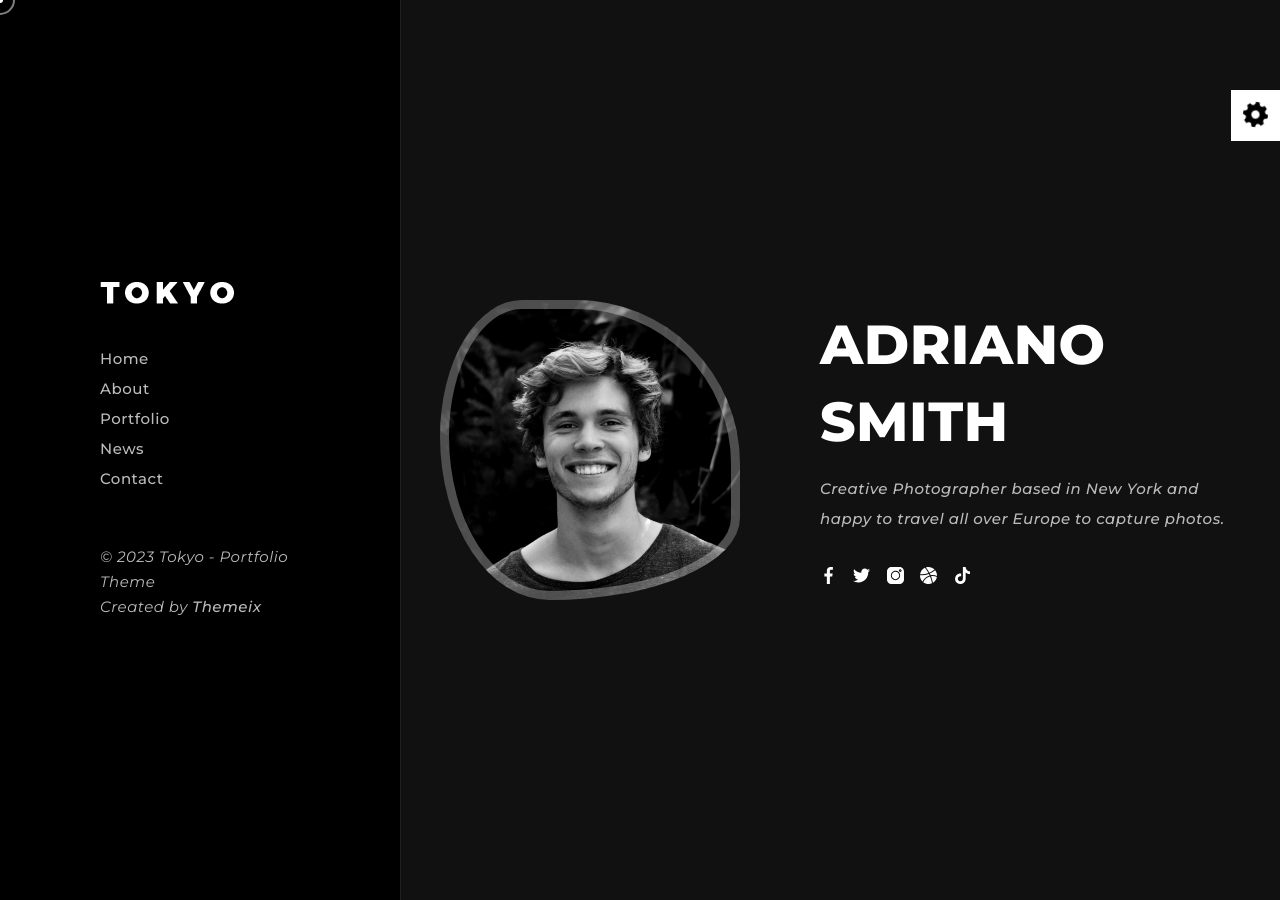
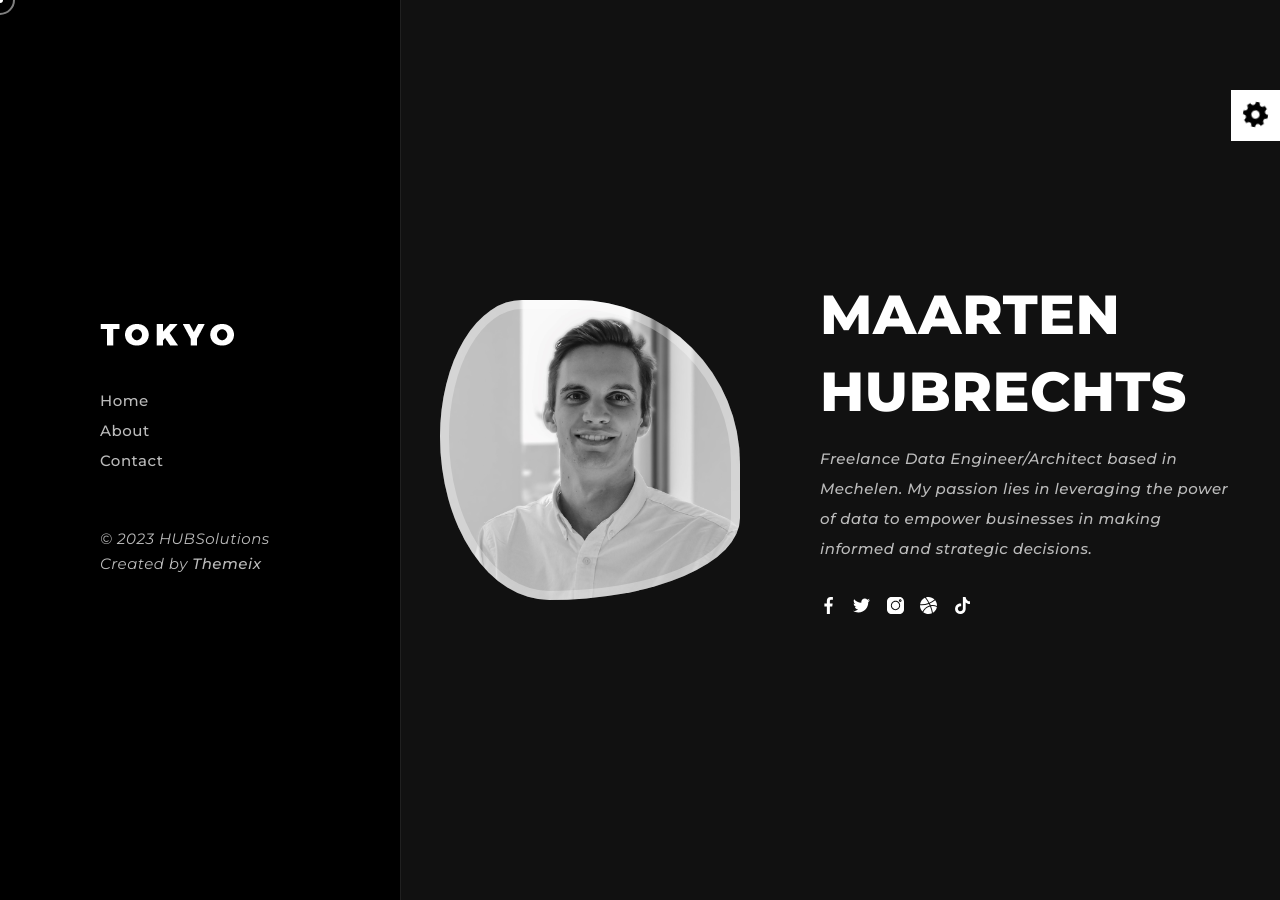
Before and after one commit to MaartenHubrechts/hubsolutions, a Jekyll site: the page built from index.html, in a window 1280 px wide. Built offline with Jekyll 4.4.1, drawn with Linux system fonts in a browser that asks for light colours.

Commit message:
change basic info index page

```diff
--- a/_config.yml
+++ b/_config.yml
@@ -7,17 +7,18 @@
 ####################################################
 
 # Site settings
-title: "Tokyo - Portfolio Theme"
-email: "themeix@gmail.com"
+title: "HUBSolutions"
+email: "maarten.hubrechts@hotmail.com"
 baseurl: "" # the subpath of your site, e.g. /blog
 # url: "" # the base hostname & protocol for your site, e.g. http://example.com
 logo: /assets/images/header-brand.png
-description: "Tokyo is a responsive Jekyll template for your personal portfolio website"
+description: ""
 keywords: "jekyll, minimal jekyll, jekyll theme, responsive jekyll, seo friendly blog, super fast blog, responsive"
 mailchimp: "https://themeix.us16.list-manage.com/subscribe/post?u=307862c135e4548eecf86f389&amp;id=4784863884"
-facebook: https://facebook.com/themeix
-instagram: https://instagram.com/themeix
-twitter: https://twitter.com/themeix_com
+linkedin: "https://www.linkedin.com/in/maarten-hubrechts-710ab1133/"
+# facebook: https://facebook.com/themeix
+# instagram: https://instagram.com/themeix
+# twitter: https://twitter.com/themeix_com
 
 # Build settings
 markdown: kramdown
--- a/_data/site_data.yml
+++ b/_data/site_data.yml
@@ -1,7 +1,7 @@
 home:
-  profile_name: ADRIANO <span>SMITH</span>
-  profile_img: "/assets/img/slider/1.jpg"
-  bio: "Creative Photographer based in New York and happy to travel all over Europe to capture photos."
+  profile_name: Maarten <span>Hubrechts</span>
+  profile_img: "/assets/img/slider/Profiel_1-modified.jpg"
+  bio: "Freelance Data Engineer/Architect based in Mechelen. My passion lies in leveraging the power of data to empower businesses in making informed and strategic decisions."
   social:
     facebook: "http://facebook.com"
     twitter: "http://twitter.com"
```
Also changed, not shown: _data/navigation.yml (+4 -4 lines), assets/img/slider/Profiel_1-modified.jpg (added).
